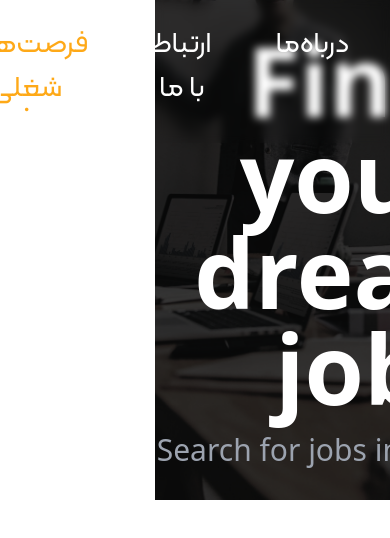
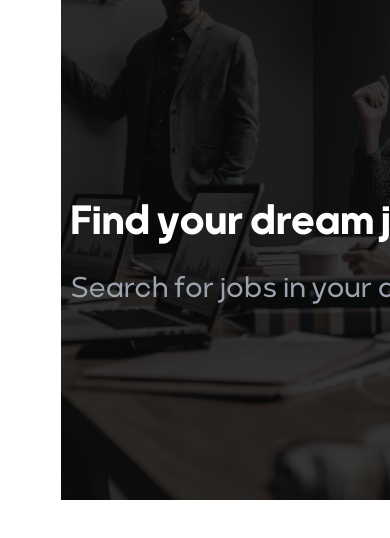
Before and after one commit to mahjs/Rayka-Main, a Next.js app: page /jobs in a window 390 px wide. Shown: the top 538 px of the page. Built offline with nearby package versions, Linux system fonts and the light colour scheme.

Commit message:
fix: the honers mobile responsive

```diff
--- a/src/app/about-us/page.tsx
+++ b/src/app/about-us/page.tsx
@@ -25,8 +25,8 @@ const page: React.FC<Props> = ({}) => {
             alt="rayka icon"
             className="w-12 md:w-16 "
           />
-          <p className="  text-5xl font-bold text-primary	">درباه‌ما </p>
-          <p className="  mt-3 text-justify	 text-[1rem] font-medium text-white	">
+          <p className="  title-2 text-5xl font-bold	text-primary">درباه‌ما </p>
+          <p className="  Body mt-3	 text-justify text-[1rem] font-medium	text-white">
             ما در خانواده ی سخت کوش و خستگی ناپذیر شرکت ماورای ابعاد رایکا ،
             برای تحقق رویاهایمان میجنگیم. در کنار هم میسازیم و از تماشای آنچه
             روزی تصور کرده بودیم و حالا به آن تجسم بخشیده ایم لذت میبریم. لورم
@@ -41,8 +41,8 @@ const page: React.FC<Props> = ({}) => {
         </div>
       </div>
       <Honers />
-      <Persons />
-      <Comments />
+      {/* <Persons /> */}
+      {/* <Comments /> */}
     </div>
   );
 };
--- a/src/app/layout.tsx
+++ b/src/app/layout.tsx
@@ -16,7 +16,7 @@ export default function RootLayout({
   return (
     <html lang="en" dir="rtl">
       <body>
-        <Navbar />
+        {/* <Navbar /> */}
         {children}
         {/* <Footer /> */}
       </body>
--- a/src/components/HeroSection.tsx
+++ b/src/components/HeroSection.tsx
@@ -21,10 +21,12 @@ const HeroSection: React.FC<Props> = ({
         className="absolute h-full w-full object-cover"
       />
       <div className="z-10 text-center">
-        <h1 className="mb-4 text-8xl font-extrabold		 text-white	">{heading}</h1>
-        <h2 className="text-3xl font-medium text-gray-400	">
+        <h1 className="subtitle-1 mb-4 text-8xl font-extrabold		 text-white	">
+          {heading}
+        </h1>
+        <h2 className="subtitle text-3xl font-medium	 text-gray-400">
           {subHeading}{" "}
-          <span className="text-3xl font-medium text-primary">
+          <span className="subtitle text-3xl font-medium text-primary">
             {childHeading}
           </span>
         </h2>
--- a/src/components/about-us/Comments.tsx
+++ b/src/components/about-us/Comments.tsx
@@ -34,7 +34,7 @@ const Comments: React.FC<Props> = ({}) => {
         alt="Descriptive alt text"
         className="absolute h-full w-full object-cover"
       />
-      <div className="z-10 flex w-full flex-col items-center justify-start gap-10">
+      <div className="z-10 flex w-full flex-col items-center justify-start gap-10 py-5">
         <h1 className="text-6xl font-bold text-white">صحبت مدیران</h1>
 
         <Carousel>
--- a/src/components/about-us/Honers.tsx
+++ b/src/components/about-us/Honers.tsx
@@ -60,7 +60,7 @@ const Honers: React.FC<Props> = ({}) => {
         <p className="my-5 text-center text-6xl	 font-extrabold	 text-white">
           افتخارات ما
         </p>{" "}
-        <div className="mx-auto grid grid-cols-3 gap-12">
+        {/* <div className="mx-auto grid grid-cols-3 gap-12">
           {images.map((image, index) => (
             <div className="group relative" key={index}>
               <Image src={image.src} alt={image.alt} />
@@ -71,12 +71,12 @@ const Honers: React.FC<Props> = ({}) => {
               </div>
             </div>
           ))}
-        </div>
-        <div className="flex justify-evenly">
+        </div> */}
+        {/* <div className="flex justify-evenly">
           {informationData.map((info) => (
             <InfoText key={info.id} title={info.title} text={info.text} />
           ))}
-        </div>
+        </div> */}
       </div>
     </div>
   );
```
Also changed, not shown: src/app/about-us/dist/page.js, src/app/dist/layout.js, src/components/about-us/dist/Comments.js, src/components/about-us/dist/Honers.js (added), src/components/dist/HeroSection.js (added).
